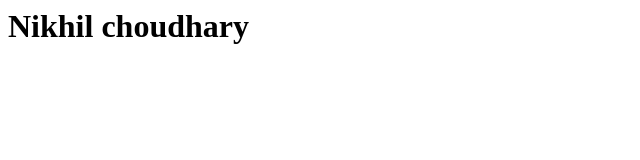
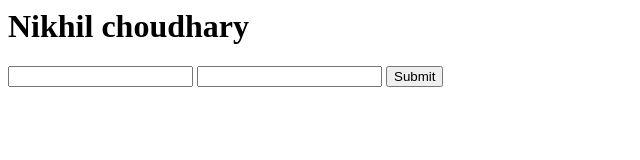
Before and after one commit to nikhilchoudhary0013/first_repository, a plain HTML site: page About.html in a window 1280 px wide. Shown: the whole page, without its empty margins (0-640 px from the left). Drawn offline with Linux system fonts and the light colour scheme.

Commit message:
create input box

```diff
--- a/About.html
+++ b/About.html
@@ -4,5 +4,12 @@
   </head>
   <body>
     <h1>Nikhil choudhary</h1>
+    <div>
+        <form>
+            <input type="text">
+            <input type="email">
+            <button>Submit</button>
+        </form>
+    </div>
   </body>
 </html>
```
